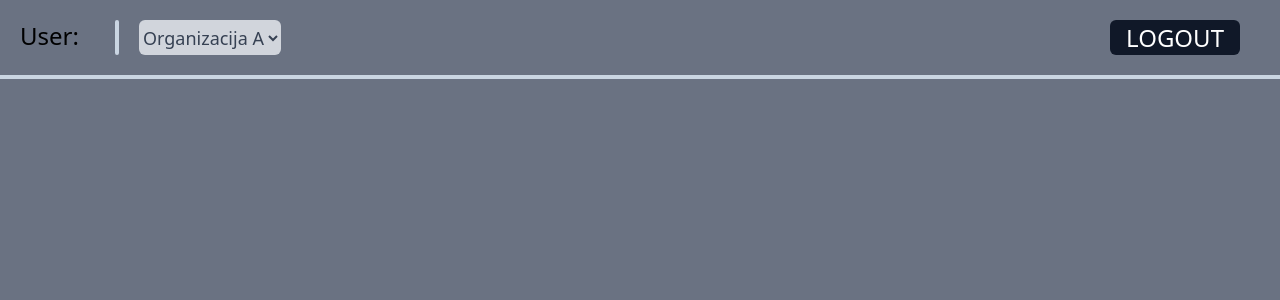
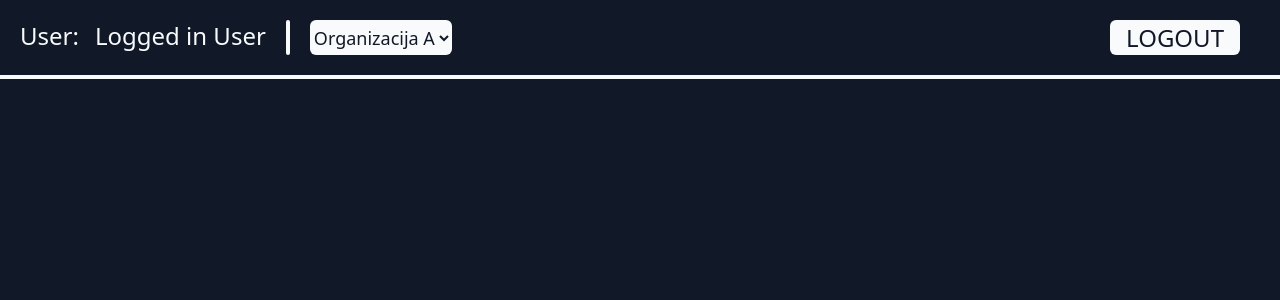
Before and after one commit to galbadrov/BeyondNow-Planiranje-zaposlenih-po-projektih, a React (Vite) app in the folder frontend/: page / in a window 1280 px wide. Shown: the top 300 px of the page. Built offline with nearby package versions, Linux system fonts and the light colour scheme.

Commit message:
feat: header colors

```diff
--- a/frontend/src/App.tsx
+++ b/frontend/src/App.tsx
@@ -5,7 +5,7 @@ import { Footer } from "./components/Footer";
 function App() {
   return (
     <>
-      <div className='h-screen bg-gray-500'>
+      <div className='h-screen bg-[#111827]'>
         <Header />
         <Login />
         <Footer />
--- a/frontend/src/components/Header.tsx
+++ b/frontend/src/components/Header.tsx
@@ -16,15 +16,17 @@ export function Header() {
   return (
     <div>
       <div className='flex flex-row sticky top-0 p-5 text-2xl'>
-        <div className='text w-auto mr-4'>User: </div>
-        <div className='currentUser w-auto mr-5'> </div>
-        <hr className='border-t-35 w-1 rounded-xl mr-5 border-slate-300'></hr>
-        <form className='bg-gray-300 rounded-md'>
+        <div className='text text-[#F9FAFB] w-auto mr-4'>User: </div>
+        <div className='currentUser text-[#F9FAFB] w-auto mr-5'>
+          {"Logged in User"}
+        </div>
+        <hr className='border-t-35 w-1 rounded-xl mr-5 border-[#F9FAFB]'></hr>
+        <form className='bg-[#F9FAFB] rounded-md'>
           <select
             id='orgDropdown'
             value={selectedOrg}
             onChange={handleChange}
-            className='text-gray-700 rounded-md text-[18px] w-full cursor-pointer'>
+            className='text-[#111827] rounded-md text-[18px] w-full cursor-pointer'>
             {organizations.map((org) => (
               <option key={org.id} value={org.id}>
                 {org.name}
@@ -32,11 +34,11 @@ export function Header() {
             ))}
           </select>
         </form>
-        <button className='bg-gray-900 text-white px-4 rounded-md ml-auto mr-5 cursor-pointer'>
+        <button className='bg-[#F9FAFB] text-[#111827] px-4 rounded-md ml-auto mr-5 cursor-pointer'>
           LOGOUT
         </button>
       </div>
-      <hr className='border-t-4 border-slate-300' />
+      <hr className='border-t-4 border-[#F9FAFB]' />
     </div>
   );
 }
```
